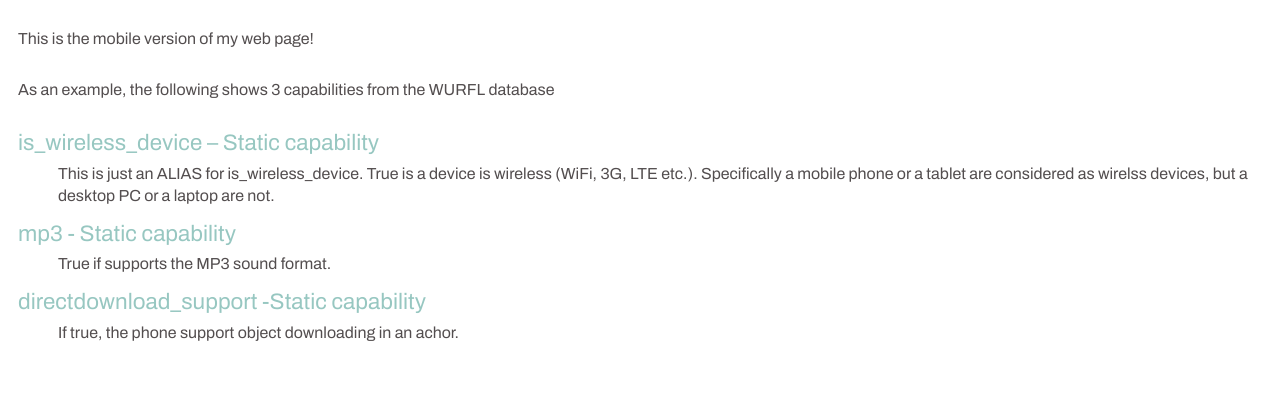
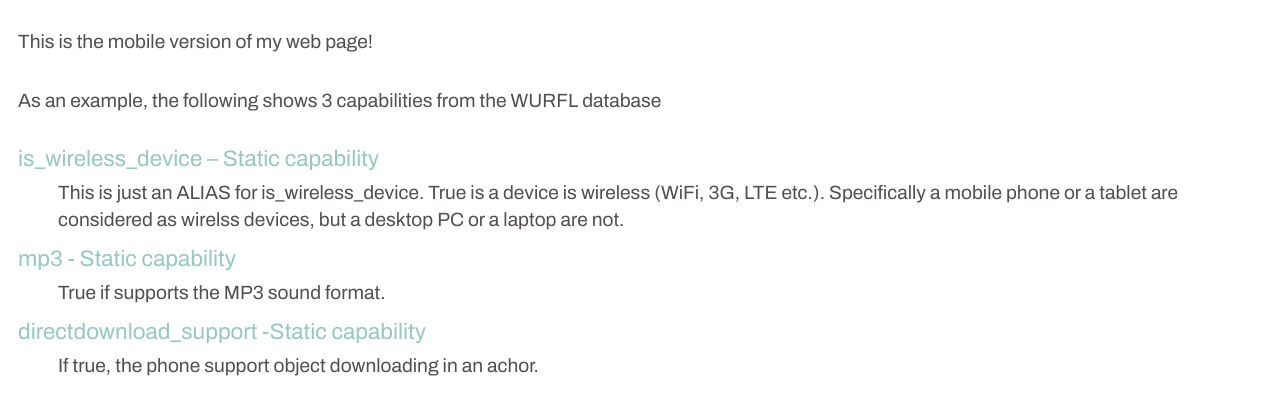
Before and after one commit to cgardner11/cgardner11.github.io, a website: page ShortTask/mobile.html in a window 1280 px wide. Shown: the part 141-556 px from the top of the page. Drawn offline with Linux system fonts and the light colour scheme.

Commit message:
Add files via upload

```diff
--- a/ShortTask/mobile.html
+++ b/ShortTask/mobile.html
@@ -23,8 +23,8 @@
 	}
 	p, dd {
 		font-family: 'Archivo', sans-serif;
-		font-size: 1rem;
-		line-height: 1.4rem;
+		font-size: 1.2rem;
+		line-height: 1.7rem;
 		color: #534E4F;
 	padding-bottom: 12px;}
 
```
Also changed, not shown: ShortTask/desktop.html (+3 -4 lines).
